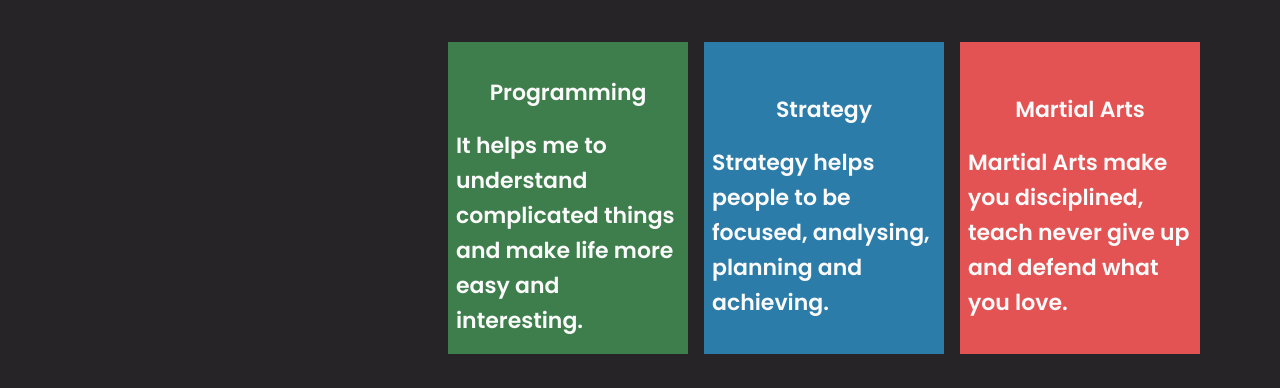
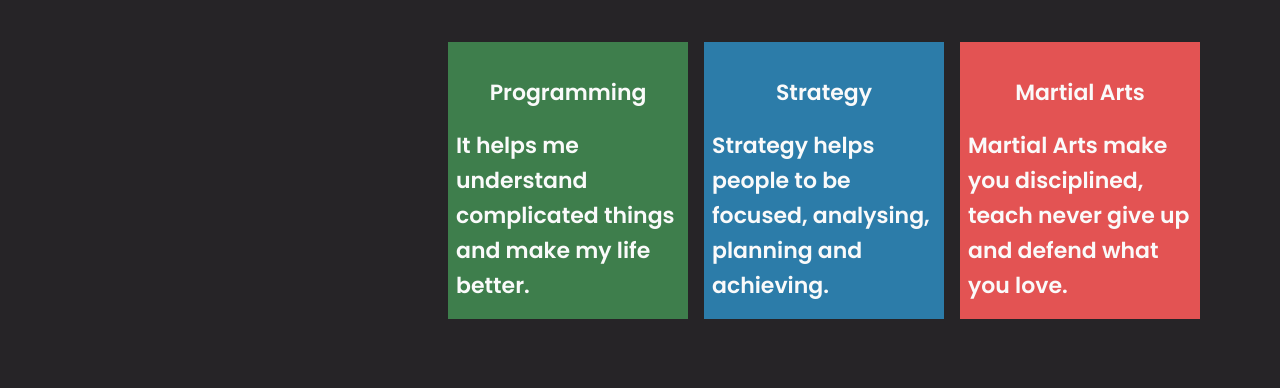
Before and after one commit to sergomen/seriu, a React (Vite) app: page / in a window 1280 px wide. Shown: the part 1520-1908 px from the top of the page. Built offline with nearby package versions, Linux system fonts and the light colour scheme.

Commit message:
feat: update cv, paddings, text descriptions

```diff
--- a/src/components/Experience.jsx
+++ b/src/components/Experience.jsx
@@ -28,8 +28,8 @@ const ExperienceCard = (props) => {
     // transition={{ duration: 1 }}
     // >
     <>
-      <div className={`flex md:flex-row flex-col  md:my-0 my-10 xl:mt-[35px] relative w-full`}>
-      {props.link != "" ? (
+      <div className={`flex md:flex-row flex-col  md:my-0 my-10 md:mt-6 xl:mt-[35px] relative w-full`}>
+        {props.link != "" ? (
           <a href={props.link} target="_blank" className="hover:text-teal-200">
             <img
               src={props.logo}
@@ -56,6 +56,7 @@ const ExperienceCard = (props) => {
       <ol className="relative border-l border-gray-200 dark:border-gray-700 ml-6">
         {props.positions.map((position, index) => (
           <li
+            key={index}
             className={`${
               index === props.positions.length - 1 ? "mb-0" : "mb-4"
             } ml-4`}
--- a/src/constants/index.js
+++ b/src/constants/index.js
@@ -62,7 +62,7 @@ export const interests = [
     {
         id: "interest-1",
         title: "Programming",
-        content: "It helps me to understand complicated things and make life more easy and interesting.",
+        content: "It helps me understand complicated things and make my life better.",
         bgcolor: "bg-card-green",
     },
     {
```
Also changed, not shown: 1 other file (tests, documents, lock files or other folders).
